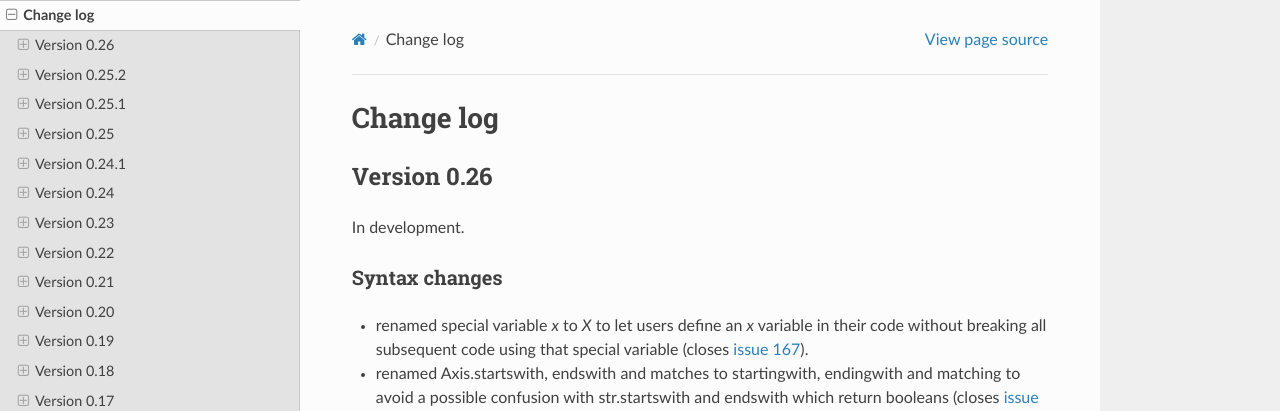
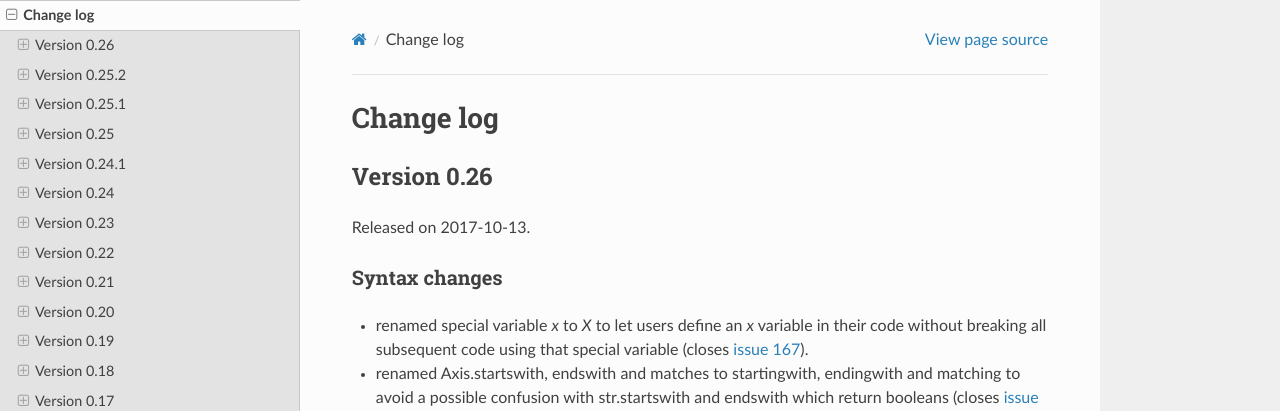
Before and after one commit to larray-project/larray, a Sphinx documentation site: the page built from doc/source/changes.rst, in a window 1280 px wide and 900 px high. Shown: the top 411 px of the window. Built offline with Sphinx 7.4.7 and the Read the Docs theme 2.0.0, drawn with Linux system fonts in a browser that asks for light colours.

Commit message:
fixed release date for 0.26

```diff
--- a/doc/source/changes.rst
+++ b/doc/source/changes.rst
@@ -4,7 +4,7 @@ Change log
 Version 0.26
 ============
 
-In development.
+Released on 2017-10-13.
 
 .. include:: ./changes/version_0_26.rst.inc
 
```
